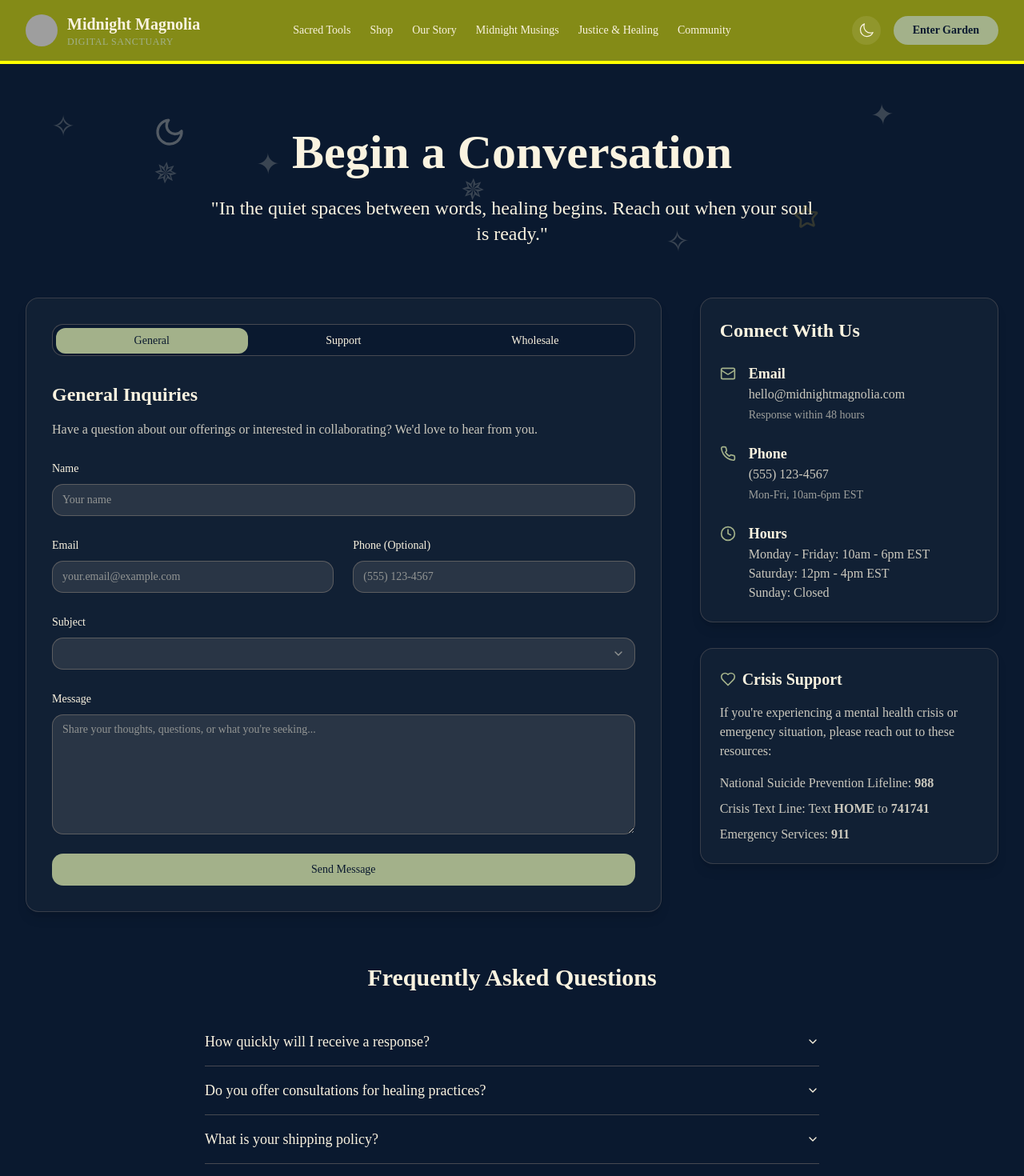
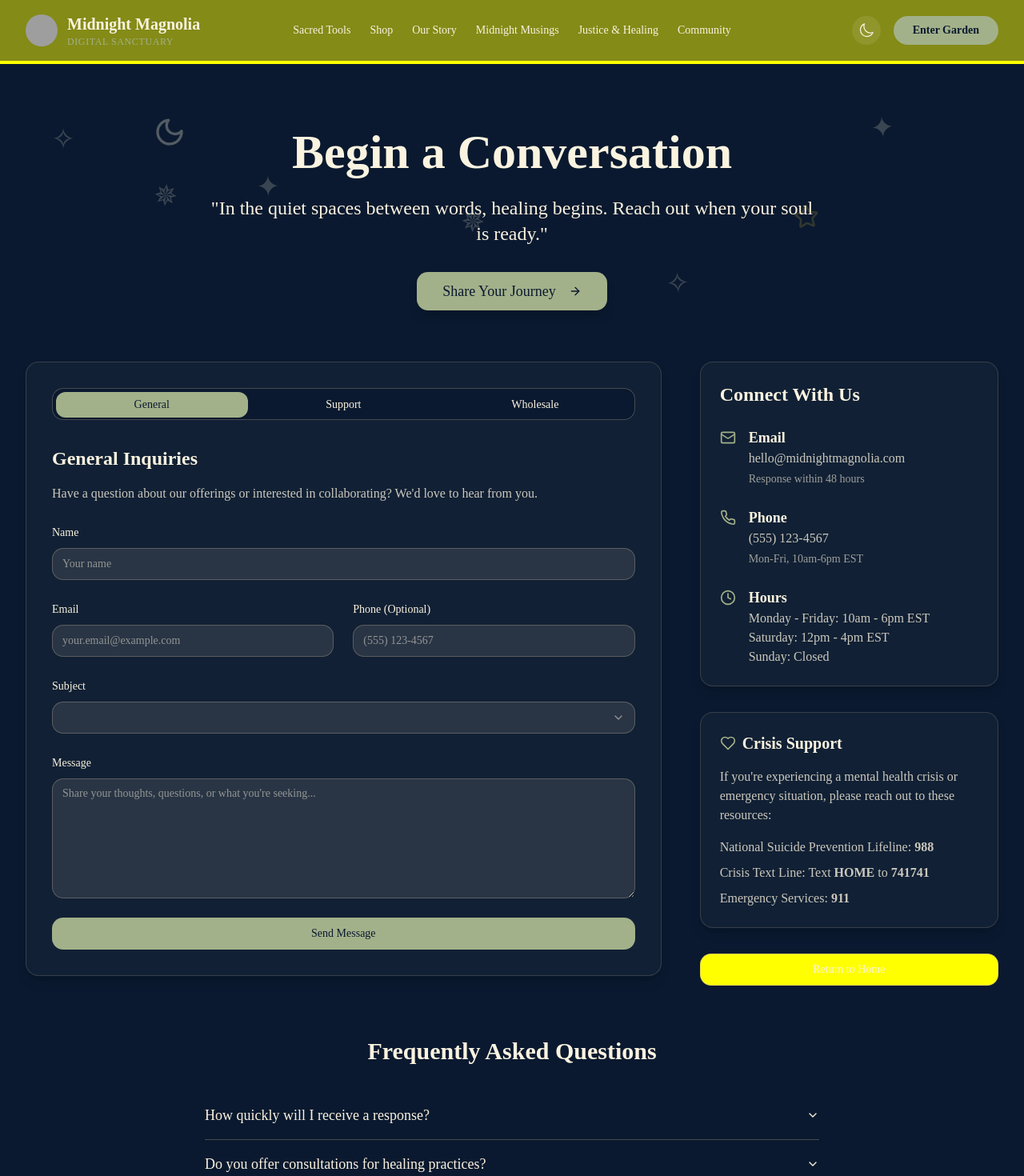
Before and after one commit to Rumi1013/midnight-magnolia-website, a Next.js app: page /contact in a window 1280 px wide. Shown: the top 1470 px of the page at 80% size. Built offline with nearby package versions, Linux system fonts and the light colour scheme; grey boxes are pictures that could not be loaded.

Commit message:
feat: add navigation link and CTA button to contact page
Add Contact link in header and prominent CTA button for improved UX

#VERCEL_SKIP

Co-authored-by: Magnolia_musings <166760615+Rumi1013@users.noreply.github.com>

```diff
--- a/app/contact/ContactPageClient.tsx
+++ b/app/contact/ContactPageClient.tsx
@@ -5,7 +5,9 @@ import { motion, AnimatePresence } from "framer-motion"
 import { Tabs, TabsContent, TabsList, TabsTrigger } from "@/components/ui/tabs"
 import { Accordion, AccordionContent, AccordionItem, AccordionTrigger } from "@/components/ui/accordion"
 import { Card, CardContent } from "@/components/ui/card"
-import { MailIcon, PhoneIcon, ClockIcon, HeartIcon, MoonIcon, StarIcon } from "lucide-react"
+import { MailIcon, PhoneIcon, ClockIcon, HeartIcon, MoonIcon, StarIcon, ArrowRightIcon } from "lucide-react"
+import { Button } from "@/components/ui/button"
+import Link from "next/link"
 import ContactForm from "../components/ContactForm"
 
 // Animation variants
@@ -70,10 +72,26 @@ export default function ContactPageClient() {
           <motion.p
             variants={fadeIn}
             custom={1}
-            className="text-xl md:text-2xl text-[#FAF3E0] opacity-90 max-w-3xl mx-auto"
+            className="text-xl md:text-2xl text-[#FAF3E0] opacity-90 max-w-3xl mx-auto mb-8"
           >
             "In the quiet spaces between words, healing begins. Reach out when your soul is ready."
           </motion.p>
+
+          {/* CTA Button */}
+          <motion.div
+            variants={fadeIn}
+            custom={2}
+            whileHover={{ scale: 1.05 }}
+            whileTap={{ scale: 0.95 }}
+            className="inline-block"
+          >
+            <Link href="#contact-form">
+              <Button className="bg-[#A3B18A] hover:bg-[#A3B18A] hover:opacity-90 text-[#0A192F] font-medium px-8 py-6 text-lg rounded-md transition-all duration-300 shadow-lg">
+                Share Your Journey
+                <ArrowRightIcon className="ml-2 h-5 w-5" />
+              </Button>
+            </Link>
+          </motion.div>
         </motion.div>
 
         {/* Floating elements */}
@@ -118,7 +136,7 @@ export default function ContactPageClient() {
       </section>
 
       {/* Main Content */}
-      <section className="px-4 sm:px-6 lg:px-8 pb-24">
+      <section id="contact-form" className="px-4 sm:px-6 lg:px-8 pb-24 scroll-mt-20">
         <div className="max-w-7xl mx-auto">
           <div className="grid grid-cols-1 lg:grid-cols-3 gap-8 lg:gap-12">
             {/* Contact Form */}
@@ -289,6 +307,25 @@ export default function ContactPageClient() {
                   </CardContent>
                 </Card>
               </motion.div>
+
+              {/* Return to Home Button */}
+              <motion.div
+                initial="hidden"
+                animate="visible"
+                variants={fadeIn}
+                custom={5}
+                whileHover={{ scale: 1.03 }}
+                whileTap={{ scale: 0.97 }}
+              >
+                <Link href="/">
+                  <Button
+                    variant="outline"
+                    className="w-full border-[#D4B99F] border-opacity-50 text-[#FAF3E0] hover:bg-[#FAF3E0] hover:bg-opacity-5 transition-all duration-300"
+                  >
+                    Return to Home
+                  </Button>
+                </Link>
+              </motion.div>
             </div>
           </div>
 
```
